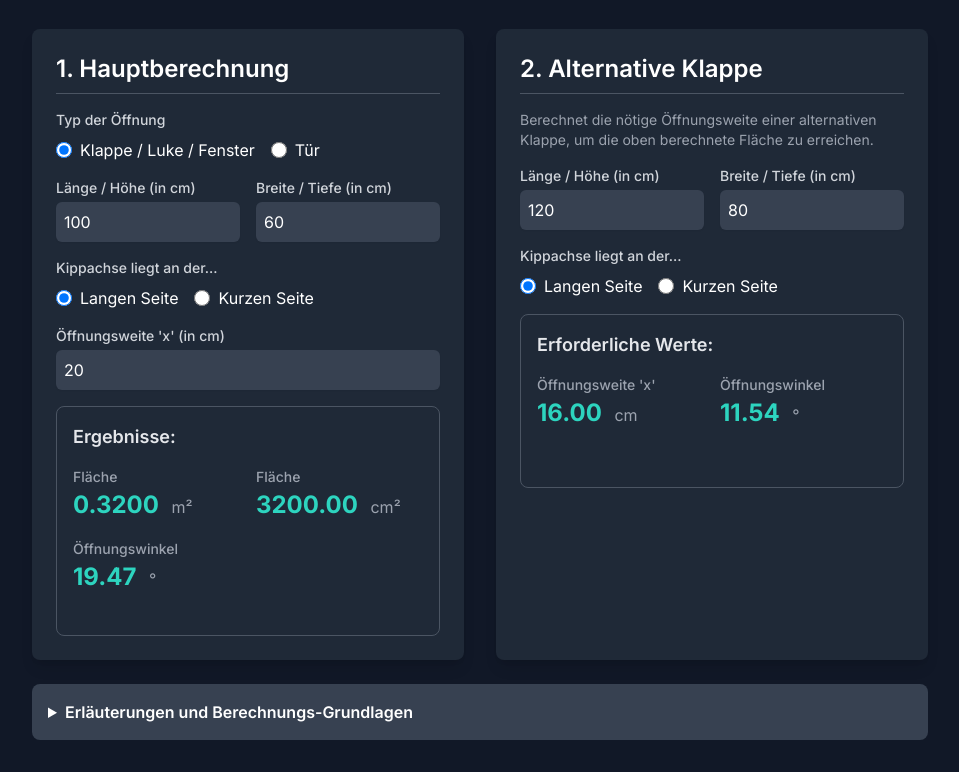
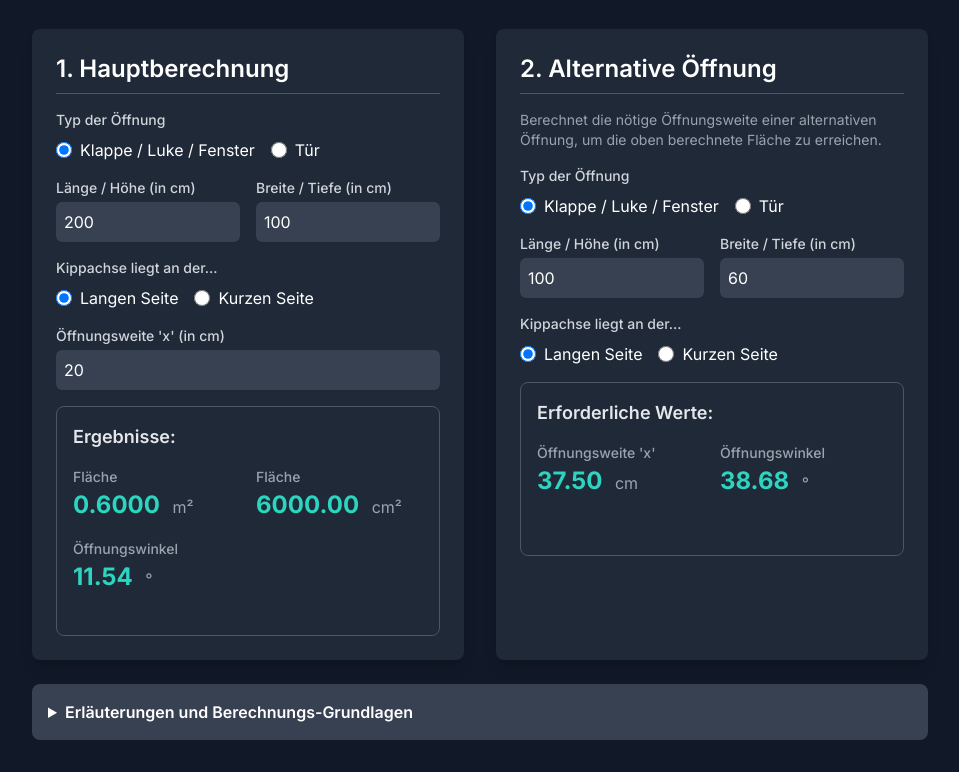
Before and after one commit to Oktaederim/OeffnungsflRechner, a plain HTML site: page index.html in a window 1280 px wide. Shown: the part 107-879 px from the top of the page, without its empty margins (160-1119 px from the left). Drawn offline with nearby package versions, Linux system fonts and the light colour scheme.

Commit message:
Update index.html
Final3

```diff
--- a/index.html
+++ b/index.html
@@ -33,7 +33,7 @@
         .warning-text {
             color: #facc15; /* text-yellow-400 */
             font-size: 0.875rem;
-            height: 1.25rem;
+            min-height: 1.25rem;
         }
         details {
             background-color: #374151; /* bg-gray-700 */
@@ -85,11 +85,11 @@
                 <div class="grid grid-cols-1 sm:grid-cols-2 gap-4 mb-4">
                     <div>
                         <label for="length" class="block text-sm font-medium text-gray-300">Länge / Höhe (in cm)</label>
-                        <input type="number" id="length" value="100" class="mt-1 block w-full bg-gray-700 border-gray-600 rounded-md shadow-sm focus:ring-teal-500 focus:border-teal-500 text-white p-2">
+                        <input type="number" id="length" value="200" class="mt-1 block w-full bg-gray-700 border-gray-600 rounded-md shadow-sm focus:ring-teal-500 focus:border-teal-500 text-white p-2">
                     </div>
                     <div>
                         <label for="width" class="block text-sm font-medium text-gray-300">Breite / Tiefe (in cm)</label>
-                        <input type="number" id="width" value="60" class="mt-1 block w-full bg-gray-700 border-gray-600 rounded-md shadow-sm focus:ring-teal-500 focus:border-teal-500 text-white p-2">
+                        <input type="number" id="width" value="100" class="mt-1 block w-full bg-gray-700 border-gray-600 rounded-md shadow-sm focus:ring-teal-500 focus:border-teal-500 text-white p-2">
                     </div>
                 </div>
 
@@ -138,20 +138,35 @@
                 </div>
             </div>
 
-            <!-- Alternative Klappe -->
+            <!-- Alternative Öffnung -->
             <div class="bg-gray-800 p-6 rounded-lg shadow-lg">
-                <h2 class="text-2xl font-semibold mb-4 border-b border-gray-600 pb-2">2. Alternative Klappe</h2>
-                <p class="text-gray-400 text-sm mb-4">Berechnet die nötige Öffnungsweite einer alternativen Klappe, um die oben berechnete Fläche zu erreichen.</p>
+                <h2 class="text-2xl font-semibold mb-4 border-b border-gray-600 pb-2">2. Alternative Öffnung</h2>
+                <p class="text-gray-400 text-sm mb-4">Berechnet die nötige Öffnungsweite einer alternativen Öffnung, um die oben berechnete Fläche zu erreichen.</p>
+
+                <!-- KORRIGIERT: Typ der Öffnung für Alternative hinzugefügt -->
+                <div class="mb-4">
+                    <label class="block text-sm font-medium text-gray-300 mb-2">Typ der Öffnung</label>
+                    <div class="flex gap-4">
+                        <label class="flex items-center">
+                            <input type="radio" name="altOpeningType" value="hatch" class="form-radio h-4 w-4 text-teal-500 bg-gray-700 border-gray-600 focus:ring-teal-500" checked>
+                            <span class="ml-2">Klappe / Luke / Fenster</span>
+                        </label>
+                        <label class="flex items-center">
+                            <input type="radio" name="altOpeningType" value="door" class="form-radio h-4 w-4 text-teal-500 bg-gray-700 border-gray-600 focus:ring-teal-500">
+                            <span class="ml-2">Tür</span>
+                        </label>
+                    </div>
+                </div>
 
                 <!-- Abmessungen Alternative -->
                 <div class="grid grid-cols-1 sm:grid-cols-2 gap-4 mb-4">
                     <div>
                         <label for="altLength" class="block text-sm font-medium text-gray-300">Länge / Höhe (in cm)</label>
-                        <input type="number" id="altLength" value="120" class="mt-1 block w-full bg-gray-700 border-gray-600 rounded-md shadow-sm focus:ring-teal-500 focus:border-teal-500 text-white p-2">
+                        <input type="number" id="altLength" value="100" class="mt-1 block w-full bg-gray-700 border-gray-600 rounded-md shadow-sm focus:ring-teal-500 focus:border-teal-500 text-white p-2">
                     </div>
                     <div>
                         <label for="altWidth" class="block text-sm font-medium text-gray-300">Breite / Tiefe (in cm)</label>
-                        <input type="number" id="altWidth" value="80" class="mt-1 block w-full bg-gray-700 border-gray-600 rounded-md shadow-sm focus:ring-teal-500 focus:border-teal-500 text-white p-2">
+                        <input type="number" id="altWidth" value="60" class="mt-1 block w-full bg-gray-700 border-gray-600 rounded-md shadow-sm focus:ring-teal-500 focus:border-teal-500 text-white p-2">
                     </div>
                 </div>
 
@@ -246,6 +261,8 @@
 
         const altLengthEl = document.getElementById('altLength');
         const altWidthEl = document.getElementById('altWidth');
+        // KORRIGIERT: Funktion zum Abrufen des alternativen Öffnungstyps hinzugefügt
+        const altOpeningTypeEl = () => document.querySelector('input[name="altOpeningType"]:checked').value;
         const altHingeAxisEl = () => document.querySelector('input[name="altHingeAxis"]:checked').value;
 
         const altOpeningDistanceEl = document.getElementById('altOpeningDistance');
@@ -291,7 +308,7 @@
                 const angleRad = Math.asin(openingDistance / B_eff);
                 angleDeg = angleRad * (180 / Math.PI);
             } else if (openingDistance > B_eff && B_eff > 0) {
-                angleWarningEl.textContent = 'Öffnungsweite > Klappenbreite! Physikalisch nicht möglich.';
+                angleWarningEl.textContent = 'Öffnungsweite > Klappentiefe!';
                 angleDeg = NaN;
             }
 
@@ -300,9 +317,11 @@
             resultAreaCm2El.textContent = areaCm2.toFixed(2);
             resultAngleEl.textContent = isNaN(angleDeg) ? '---' : angleDeg.toFixed(2);
 
-            // --- BERECHNUNG TEIL 2: ALTERNATIVE KLAPPE ---
+            // --- BERECHNUNG TEIL 2: ALTERNATIVE ÖFFNUNG ---
             const altLength = parseFloat(altLengthEl.value) || 0;
             const altWidth = parseFloat(altWidthEl.value) || 0;
+            // KORRIGIERT: Wert des alternativen Öffnungstyps abrufen
+            const altType = altOpeningTypeEl();
             const altHingeAxis = altHingeAxisEl();
 
             let alt_L_eff, alt_B_eff;
@@ -316,8 +335,15 @@
 
             let newOpeningDistance = 0;
             altWarningEl.textContent = '';
-            // Die alternative Berechnung geht immer von einer Klappe aus (3 Öffnungen)
-            const divisor = alt_L_eff + alt_B_eff;
+
+            // KORRIGIERT: Divisor basierend auf dem alternativen Öffnungstyp berechnen
+            let divisor;
+            if (altType === 'hatch') {
+                divisor = alt_L_eff + alt_B_eff;
+            } else { // altType === 'door'
+                divisor = alt_L_eff + 0.5 * alt_B_eff;
+            }
+
             if (divisor > 0 && areaCm2 > 0) {
                 newOpeningDistance = areaCm2 / divisor;
             }
@@ -327,7 +353,7 @@
                 const newAngleRad = Math.asin(newOpeningDistance / alt_B_eff);
                 newAngleDeg = newAngleRad * (180 / Math.PI);
             } else if (newOpeningDistance > alt_B_eff && alt_B_eff > 0) {
-                altWarningEl.textContent = 'Erforderliche Öffnungsweite wäre größer als die Klappenbreite!';
+                altWarningEl.textContent = 'Erforderliche Öffnungsweite wäre größer als die Klappentiefe!';
                 newAngleDeg = NaN;
                 newOpeningDistance = NaN;
             }
```
